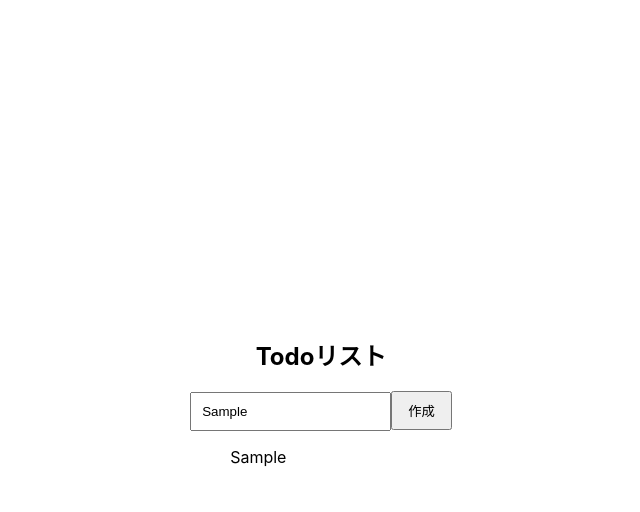
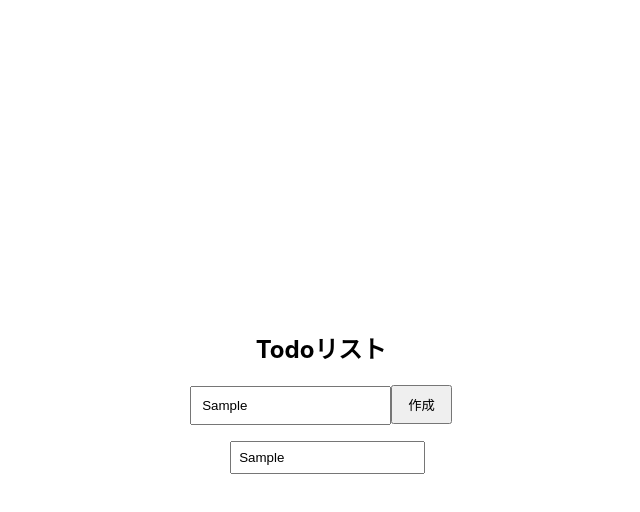
Before and after one commit to y-takagiiii/todolist-youtube, a React (Create React App) app: page / in a window 1280 px wide. Both pictures are taken after typing "Sample" into the empty fields and a click on the input "作成". Shown: the top 512 px of the page, without its empty margins (319-959 px from the left). Built offline with nearby package versions, Linux system fonts and the light colour scheme; the HTML template or start-up script is replaced by a standard one.

Commit message:
todoの編集機能を実装

```diff
--- a/src/App.tsx
+++ b/src/App.tsx
@@ -36,6 +36,17 @@ function App() {
     setInputValue("");
   };
 
+  // handleEdit関数を定義
+  const handleEdit = (id: number, inputValue: string) => {
+    const newTodos = todos.map(todo => {
+      if (todo.id === id) {
+        todo.inputValue = inputValue;
+      }
+      return todo;
+    });
+    setTodos(newTodos);
+  };
+
   return (
     <div className="App">
       <div>
@@ -47,7 +58,7 @@ function App() {
         <ul className="todoList">
           {todos.map(todo => (
             <li key={todo.id}>
-              {todo.inputValue}
+              <input type="text" onChange={(e) => handleEdit(todo.id, e.target.value)} className="inputText" value={todo.inputValue} />
             </li>
           ))}
         </ul>
```
